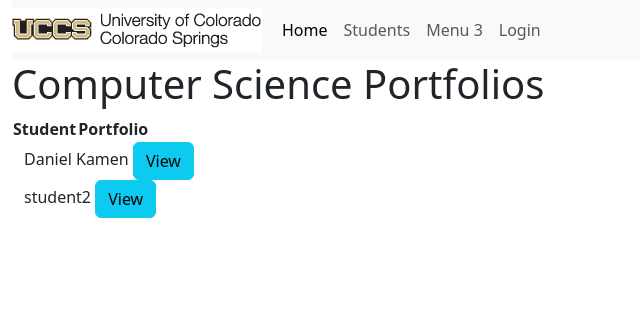
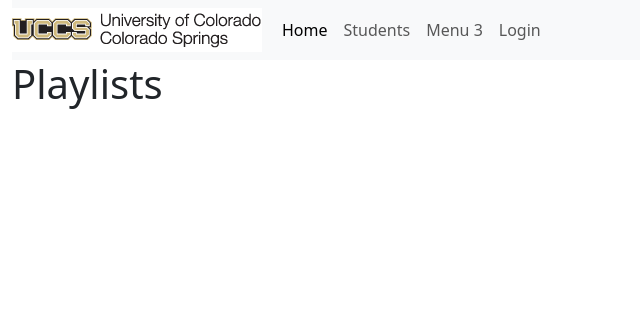
Before and after one commit to dannyhed/playlistApp, a Django app: page / in a window 1280 px wide. Shown: the top 320 px of the page, without its empty margins (0-640 px from the left). Run offline with Django 5.2, Linux system fonts and the light colour scheme; data comes from the database, SQL or seed files in the repository; both versions use the stored data as it was after the commit; lists and menus that the app fills with data are empty.

Commit message:
Progress 1

```diff
--- a/portfolio_app/forms.py
+++ b/portfolio_app/forms.py
@@ -1,12 +1,12 @@
 from django.forms import ModelForm
-from .models import Project, Portfolio
+from .models import Song, Playlist
 
 class ProjectForm(ModelForm):
     class Meta:
-        model = Project
+        model = Song
         fields = '__all__'
 
 class PortfolioForm(ModelForm):
     class Meta:
-        model = Portfolio
+        model = Playlist
         fields = '__all__'
--- a/portfolio_app/models.py
+++ b/portfolio_app/models.py
@@ -2,47 +2,29 @@ from django.db import models
 from django.urls import reverse
 # Create your models here.
 
-
-class Portfolio(models.Model):
+class Song(models.Model):
     title = models.CharField(max_length=200)
-    contact_email = models.CharField(max_length=200)
-    is_active = False
-    about = models.CharField(max_length=200, blank=True)
+    artist = models.CharField(max_length=200) #eventually will be artist profile
+    #add mp3 file or link
 
     def __str__(self):
         return self.title
 
     def get_absolute_url(self):
-        return reverse('portfolio-detail', args=[str(self.id)])
+        return reverse('song-detail', args=[str(self.id)])
 
 
-class Project(models.Model):
-    title = models.CharField(max_length=200)
-    description = models.CharField(max_length=200)
-    portfolio = models.ForeignKey(Portfolio, on_delete=models.CASCADE, default=None)
-
-    def __str__(self):
-        return self.title
-
-    def get_absolute_url(self):
-        return reverse('project-detail', args=[str(self.id)])
-
-
-class Student(models.Model):
+class Profile(models.Model):
 #List of choices for major value in database, human readable name
-    MAJOR = (
-    ('CSCI-BS', 'BS in Computer Science'),
-    ('CPEN-BS', 'BS in Computer Engineering'),
-    ('BIGD-BI', 'BI in Game Design and Development'),
-    ('BICS-BI', 'BI in Computer Science'),
-    ('BISC-BI', 'BI in Computer Security'),
-    ('CSCI-BA', 'BA in Computer Science'),
-    ('DASE-BS', 'BS in Data Analytics and Systems Engineering')
+    USER_TYPE = (
+    ('L', 'Listener'),
+    ('A', 'Artist')
     )
+    is_active = False
     name = models.CharField(max_length=200)
-    email = models.CharField("UCCS Email", max_length=200)
-    major = models.CharField(max_length=200, choices=MAJOR)
-    portfolio = models.OneToOneField(Portfolio, null=True, on_delete=models.CASCADE, default=None, unique=True)
+    email = models.CharField("Email", max_length=200)
+    type = models.CharField(max_length=200, choices=USER_TYPE)
+    #playlist = models.OneToOneField(Portfolio, null=True, on_delete=models.CASCADE, default=None, unique=True)
     #Define default String to return the name for representing the Model object."
     def __str__(self):
         return self.name
@@ -52,4 +34,16 @@ class Student(models.Model):
     #if you define this method then Django will automatically
     # add a "View on Site" button to the model's record editing screens in the Admin site
     def get_absolute_url(self):
-        return reverse('student-detail', args=[str(self.id)])
+        return reverse('profile-detail', args=[str(self.id)])
+
+
+class Playlist(models.Model):
+    title = models.CharField(max_length=200)
+    profile = models.ForeignKey(Profile, null=True, on_delete=models.CASCADE, default=None, unique=True)
+    description = models.CharField(max_length=200, blank=True)
+
+    def __str__(self):
+        return self.title
+
+    def get_absolute_url(self):
+        return reverse('playlist-detail', args=[str(self.id)])
--- a/portfolio_app/templates/portfolio_app/index.html
+++ b/portfolio_app/templates/portfolio_app/index.html
@@ -4,17 +4,17 @@
 
 <!-- Replace block content in base_template.html -->
 {% block content %}
-<h1>Computer Science Portfolios</h1>
+<h1>Playlists</h1>
 
-<table>
+<!--<table>
     <tr>
         <th>Student</th>
         <th>Portfolio</th>
-    </table>
-    {% for student in students %}
+    </table>-->
+    {% for playlist in playlists %}
         <div class="container">
-        {{student.name}}
-        <a class="btn btn-info" href={{student.portfolio.get_absolute_url}} role="button">View</a>
+        {{playlist.name}}
+        <a class="btn btn-info" href={{playlist.get_absolute_url}} role="button">View</a>
         </div>
     {% endfor %}
 
--- a/portfolio_app/urls.py
+++ b/portfolio_app/urls.py
@@ -19,19 +19,19 @@ urlpatterns = [
 
     path('logout/', auth_views.LogoutView.as_view(), name='logout'),
 
-    path('portfolio/<args>/', views.portfolio, name='portfolio-detail'),
+    path('playlist/<args>/', views.playlist, name='playlist-detail'),
 
-    path('project/<args>/', views.project, name='project-detail'),
+    path('song/<args>/', views.song, name='song-detail'),
 
-    path('portfolio/<args>/new_project/', views.newProject, name='new-project'),
+    path('playlist/<args>/new_song/', views.newSong, name='new-song'),
 
-    path('portfolio/<args>/edit_project/<id>', views.editProject, name='edit-project'),
+    path('playlist/<args>/edit_song/<id>', views.editSong, name='edit-song'),
 
-    path('portfolio/<args>/del_project/<id>', views.delProject, name='del-project'),
+    path('playlist/<args>/del_song/<id>', views.delSong, name='del-song'),
 
-    path('students/', views.students, name='students'),
+    path('profiles/', views.profiles, name='profiles'),
 
-    path('students/<args>', views.studentDetail, name='student-detail'),
+    path('profiles/<args>', views.profileDetail, name='profile-detail'),
 
-    path('portfolio/<args>/edit_portfolio', views.editPortfolio, name='edit-portfolio'),
+    path('playlist/<args>/edit_playlist', views.editPlaylist, name='edit-playlist'),
 ]
--- a/portfolio_app/views.py
+++ b/portfolio_app/views.py
@@ -1,61 +1,61 @@
 from django.shortcuts import render, redirect
 from django.http import HttpResponse
-from .models import Portfolio, Student, Project
+from .models import Playlist, Profile, Song
 from .forms import ProjectForm, PortfolioForm
 
 # Create your views here.
 def index(request):
 
 # Render the HTML template index.html with the data in the context variable.
-   return render(request, 'portfolio_app/index.html', {'portfolios': Portfolio.objects.all(), 'projects': Project.objects.all(), 'students': Student.objects.all()})
+   return render(request, 'portfolio_app/index.html')#, {'Playlists': Playlist.objects.all(), 'Songs': Song.objects.all(), 'Profiles': Profile.objects.all()})
 
-def portfolio(request, args):
-   return render(request, 'portfolio_app/portfolio.html', {'portfolio':Portfolio.objects.get(id=args), 'projects': Project.objects.filter(portfolio=Portfolio.objects.get(id=args))})
+def playlist(request, args):
+   return render(request, 'portfolio_app/portfolio.html')#, {'Playlist':Playlist.objects.get(id=args), 'Songs': Song.objects.filter(Playlist=Playlist.objects.get(id=args))})
 
-def project(request, args):
-   return render(request, 'portfolio_app/project.html', {'project':Project.objects.get(id=args), 'portfolio':Project.objects.get(id=args).portfolio})
+def song(request, args):
+   return render(request, 'portfolio_app/project.html')#, {'Song':Song.objects.get(id=args), 'Playlist':Song.objects.get(id=args).Playlist})
 
-def students(request):
-   return render(request, 'portfolio_app/students.html', {'students': Student.objects.all()})
+def profiles(request):
+   return render(request, 'portfolio_app/students.html')#, {'Profiles': Profile.objects.all()})
 
-def studentDetail(request, args):
-   return render(request, 'portfolio_app/student_detail.html', {'student':Student.objects.get(id=args), 'id':args})
+def profileDetail(request, args):
+   return render(request, 'portfolio_app/student_detail.html')#, {'Profile':Profile.objects.get(id=args), 'id':args})
 
-def newProject(request, args):
+def newSong(request, args):
    if (request.method=="POST"):
       form = ProjectForm(request.POST)
       if (form.is_valid()):
-         project = form.save()
-         return redirect('portfolio-detail', project.portfolio.id)
+         Song = form.save()
+         return redirect('portfolio-detail', Song.Playlist.id)
    else:
       form = ProjectForm()
-   return render(request, 'portfolio_app/new_project.html', {'portfolio':Portfolio.objects.get(id=args), 'form':form, 'args':args})
+   return render(request, 'portfolio_app/new_project.html', {'Playlist':Playlist.objects.get(id=args), 'form':form, 'args':args})
 
-def editProject(request, args, id):
-   project=Project.objects.get(id=id)
+def editSong(request, args, id):
+   Song=Song.objects.get(id=id)
    if (request.method == 'POST'):
-        form = ProjectForm(request.POST , instance=project)
+        form = ProjectForm(request.POST , instance=Song)
         if (form.is_valid()):
-            project = form.save()
-            return redirect('portfolio-detail', project.portfolio.id)
+            Song = form.save()
+            return redirect('portfolio-detail', Song.Playlist.id)
    else:
-        form = ProjectForm(instance=project)
-   return render(request, 'portfolio_app/edit_project.html', {'portfolio':Portfolio.objects.get(id=args), 'form':form, 'args':args})
+        form = ProjectForm(instance=Song)
+   return render(request, 'portfolio_app/edit_project.html', {'Playlist':Playlist.objects.get(id=args), 'form':form, 'args':args})
 
-def delProject(request, args, id):
-   project=Project.objects.get(id=id)
+def delSong(request, args, id):
+   Song=Song.objects.get(id=id)
    if (request.method == 'POST'):
-      project.delete()
-      return redirect('portfolio-detail', project.portfolio.id)
-   return render(request, 'portfolio_app/del_project.html', {'portfolio':Portfolio.objects.get(id=args), 'args':args, 'project':project})
+      Song.delete()
+      return redirect('Playlist-detail', Song.Playlist.id)
+   return render(request, 'portfolio_app/del_project.html', {'Playlist':Playlist.objects.get(id=args), 'args':args, 'Song':Song})
 
-def editPortfolio(request, args):
-   portfolio=Portfolio.objects.get(id=args)
+def editPlaylist(request, args):
+   Playlist=Playlist.objects.get(id=args)
    if (request.method == 'POST'):
       form = PortfolioForm(request.POST, instance=portfolio)
       if (form.is_valid()):
          portfolio = form.save()
-         return redirect('portfolio-detail', portfolio.id)
+         return redirect('Playlist-detail', Playlist.id)
    else:
       form = PortfolioForm(instance = portfolio)
-   return render(request, 'portfolio_app/edit_portfolio.html', {'args':args, 'portfolio':portfolio, 'form':form})
+   return render(request, 'portfolio_app/edit_portfolio.html', {'args':args, 'Playlist':Playlist, 'form':form})
```
Also changed, not shown: portfolio_app/admin.py (+4 -4 lines), db.sqlite3.
